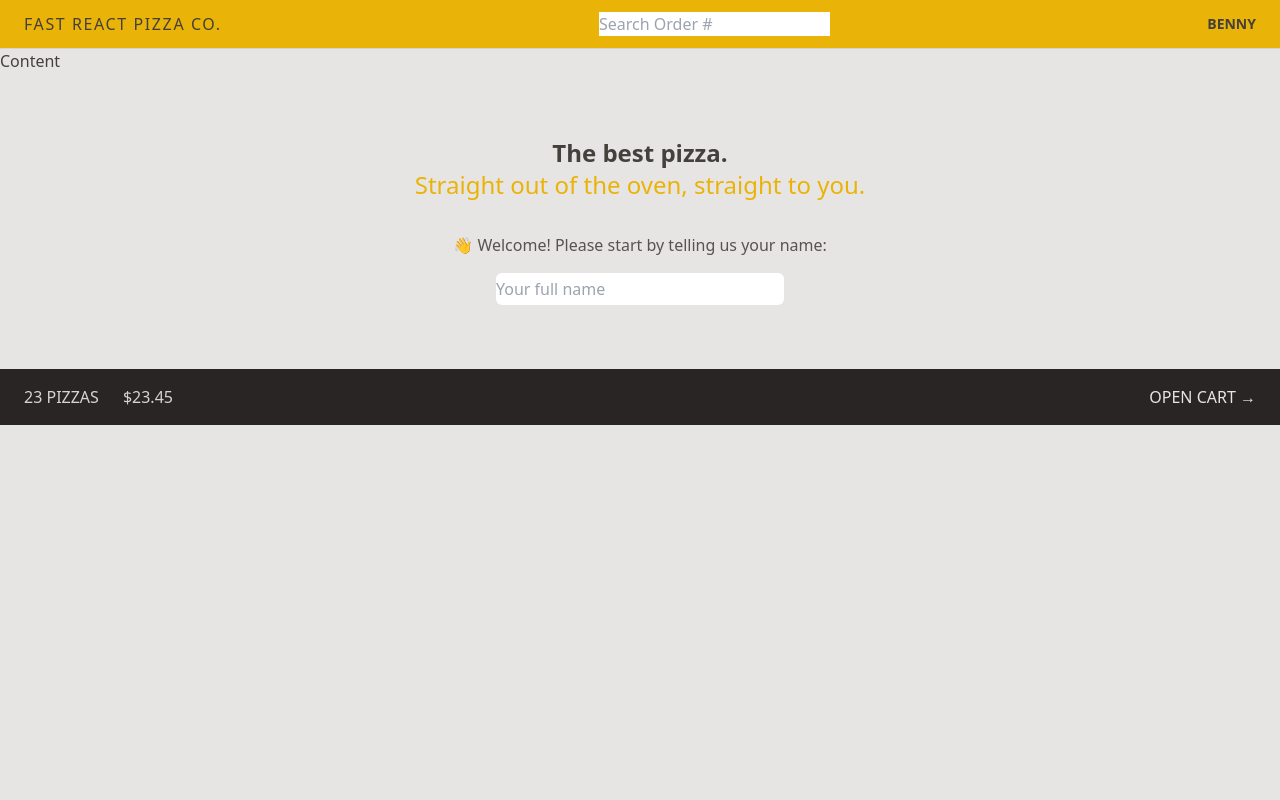
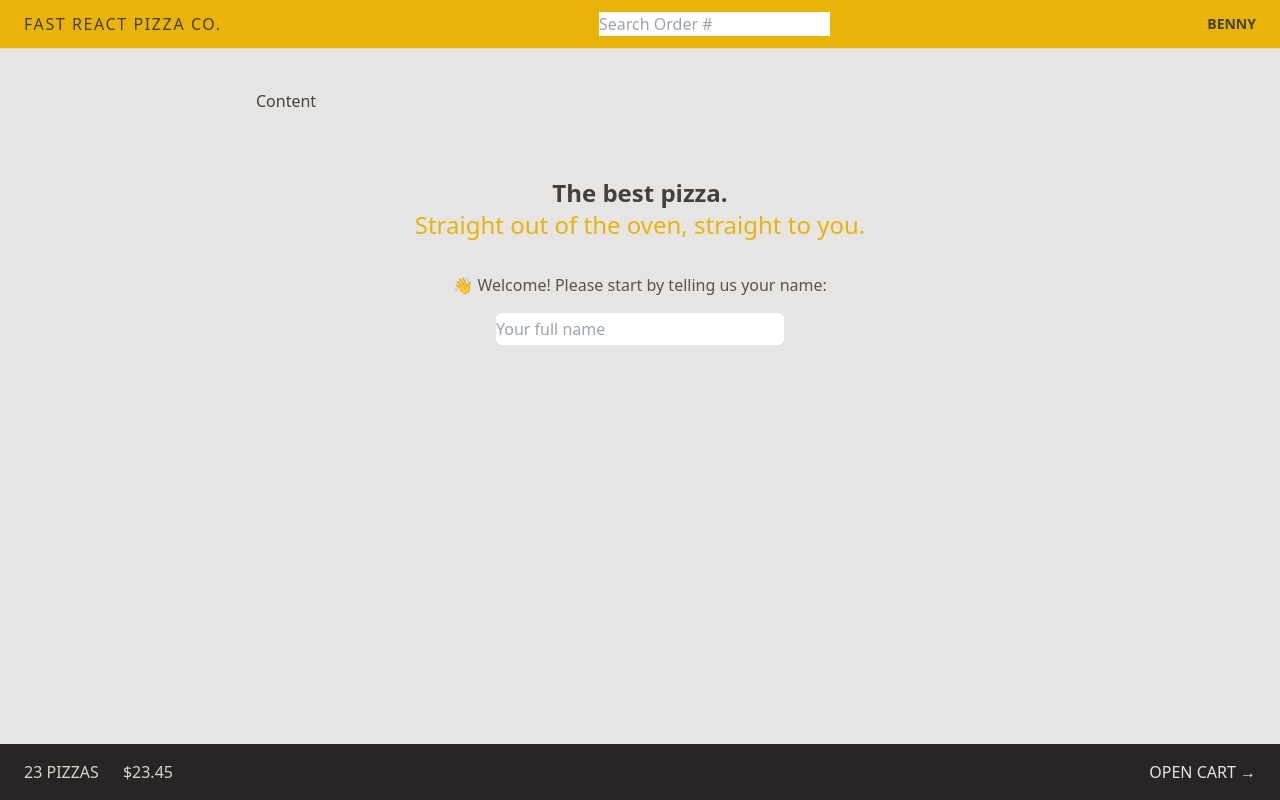
Before and after one commit to Nkusibeni23/Pizza-website, a React (Vite) app: page / in a window 1280 px wide. Built offline with nearby package versions, Linux system fonts and the light colour scheme.

Commit message:
using CSS Grid

```diff
--- a/src/ui/AppLayout.jsx
+++ b/src/ui/AppLayout.jsx
@@ -7,13 +7,15 @@
   const navigation = useNavigation();
   const isLoading = navigation.state === "loading";
   return (
-    <div className="layout">
+    <div className="grid h-screen grid-rows-[auto_1fr_auto]">
       {isLoading && <Loader />}
       <Header />
-      <main>
+      <div className="overflow-scroll my-10">
+      <main className="max-w-3xl mx-auto">
         <h1>Content</h1>
         <Outlet />
       </main>
+      </div>
       <CartOverview />
     </div>
   );
```
